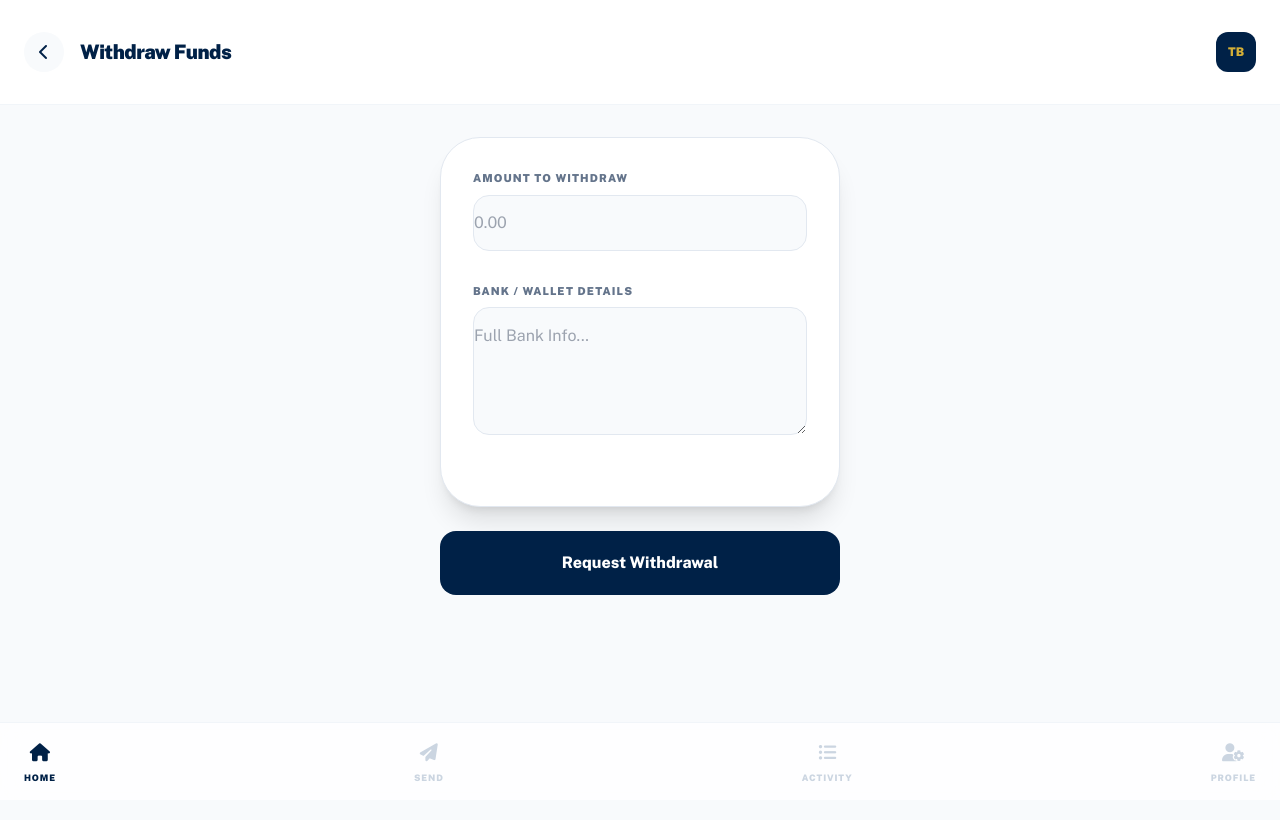
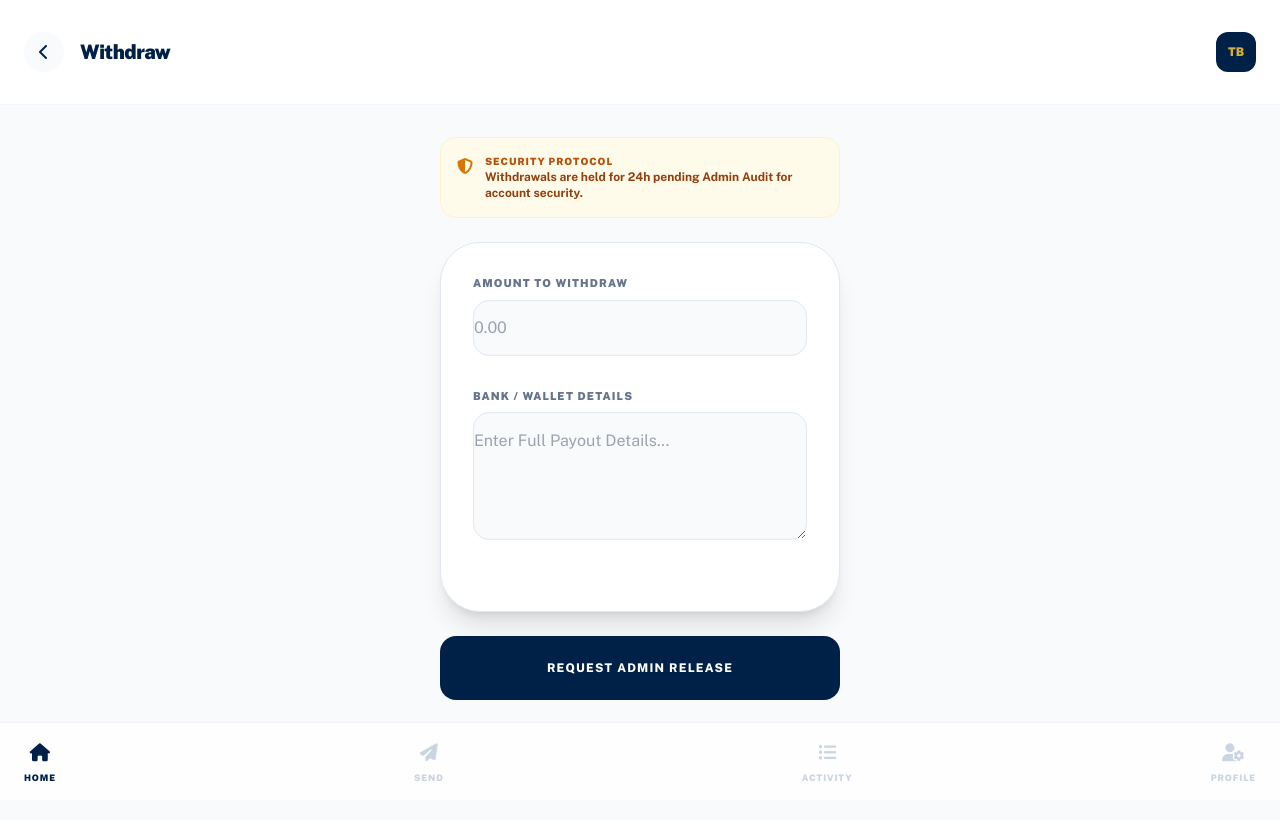
Before and after one commit to adamur964-ai/jkjk, a plain HTML site: page withdraw.html in a window 1280 px wide. Drawn offline with nearby package versions, Linux system fonts and the light colour scheme; no server answers.

Commit message:
Update withdraw.html

```diff
--- a/withdraw.html
+++ b/withdraw.html
@@ -11,6 +11,16 @@
 <body class="bg-slate-50 pb-32">
     <div id="header-container"></div>
     <main class="max-w-md mx-auto px-6 pt-8">
+
+        <!-- Admin Approval Notice -->
+        <div class="mb-6 p-4 bg-amber-50 border border-amber-100 rounded-2xl flex gap-3 items-start">
+            <i class="fa-solid fa-shield-halved text-amber-600 mt-1"></i>
+            <div>
+                <p class="text-[10px] font-black text-amber-700 uppercase tracking-widest">Security Protocol</p>
+                <p class="text-xs font-bold text-amber-800">Withdrawals are held for 24h pending Admin Audit for account security.</p>
+            </div>
+        </div>
+
         <div id="status-banner-container"></div>
 
         <form id="withdraw-form" class="space-y-6">
@@ -21,10 +31,10 @@
                 </div>
                 <div class="mb-8">
                     <label>Bank / Wallet Details</label>
-                    <textarea id="details" class="w-full h-32 py-4" placeholder="Full Bank Info..." required></textarea>
+                    <textarea id="details" class="w-full h-32 py-4" placeholder="Enter Full Payout Details..." required></textarea>
                 </div>
             </div>
-            <button type="submit" id="submit-btn" class="w-full btn-primary h-16">Request Withdrawal</button>
+            <button type="submit" id="submit-btn" class="w-full btn-primary h-16 uppercase tracking-widest text-xs">Request Admin Release</button>
         </form>
 
         <div id="success-view" class="hidden"></div>
@@ -38,7 +48,7 @@
         import { formatCurrency } from './utils.js';
         import { withPin } from './pin-guard.js';
 
-        document.getElementById('header-container').innerHTML = renderHeader('Withdraw Funds', true);
+        document.getElementById('header-container').innerHTML = renderHeader('Withdraw', true);
         document.getElementById('nav-container').innerHTML = renderBottomNav('dashboard');
 
         const form = document.getElementById('withdraw-form');
@@ -57,14 +67,15 @@
 
                     if (d.status === "PENDING") {
                         form.querySelectorAll('input, textarea, button').forEach(el => el.disabled = true);
-                        document.getElementById('submit-btn').innerText = "Request Under Review...";
+                        document.getElementById('submit-btn').innerText = "Release Pending Approval...";
                     } else if (d.status === "DECLINED") {
                         bannerCont.innerHTML = renderDeclinedBanner(d.declineReason);
                         form.querySelectorAll('input, textarea, button').forEach(el => el.disabled = false);
+                        document.getElementById('submit-btn').innerText = "Re-request Release";
                     } else if (d.status === "APPROVED") {
                         form.classList.add('hidden');
                         successCont.classList.remove('hidden');
-                        successCont.innerHTML = renderApprovedSuccess(`Withdrawal of ${formatCurrency(d.amount)} approved.`, () => location.reload());
+                        successCont.innerHTML = renderApprovedSuccess(`Withdrawal of ${formatCurrency(d.amount)} released.`, () => location.reload());
                     }
                 });
             }
```
